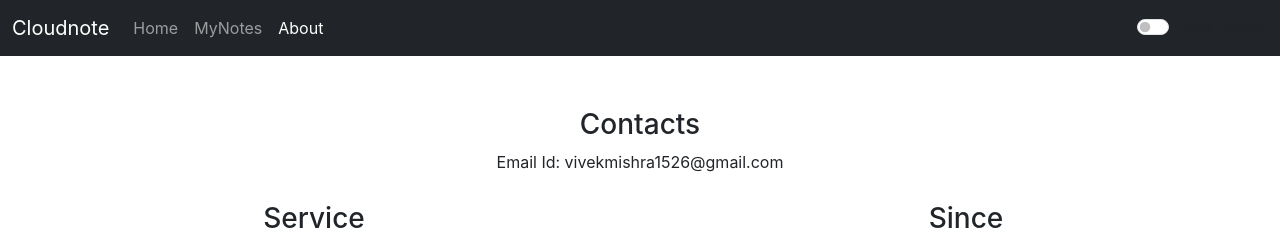
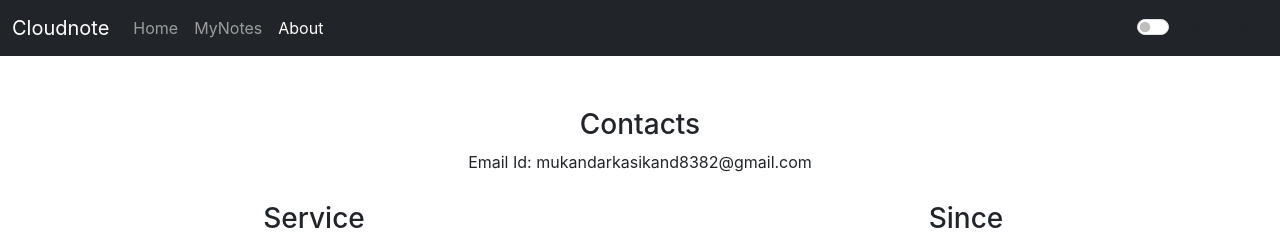
Before and after one commit to VivekM8737/mynotes.com, a React (Create React App) app: page /about in a window 1280 px wide. Shown: the top 240 px of the page. Built offline with nearby package versions, Linux system fonts and the light colour scheme.

Commit message:
update information

```diff
--- a/src/component/About.js
+++ b/src/component/About.js
@@ -7,7 +7,7 @@ function About(probs) {
             <div className="row">
                 <div className="col m-2">
                     <h3>Contacts</h3>
-                    <p>Email Id: vivekmishra1526@gmail.com</p>
+                    <p>Email Id: mukandarkasikand8382@gmail.com</p>
                 </div>
                 <div></div>
                 <div className="col m-1">
```
